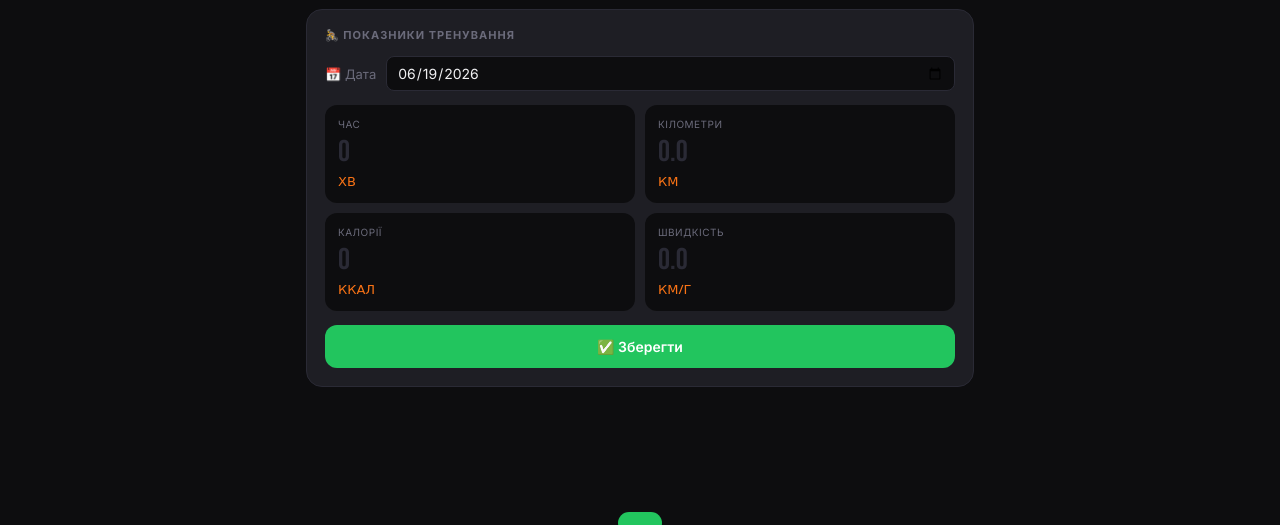
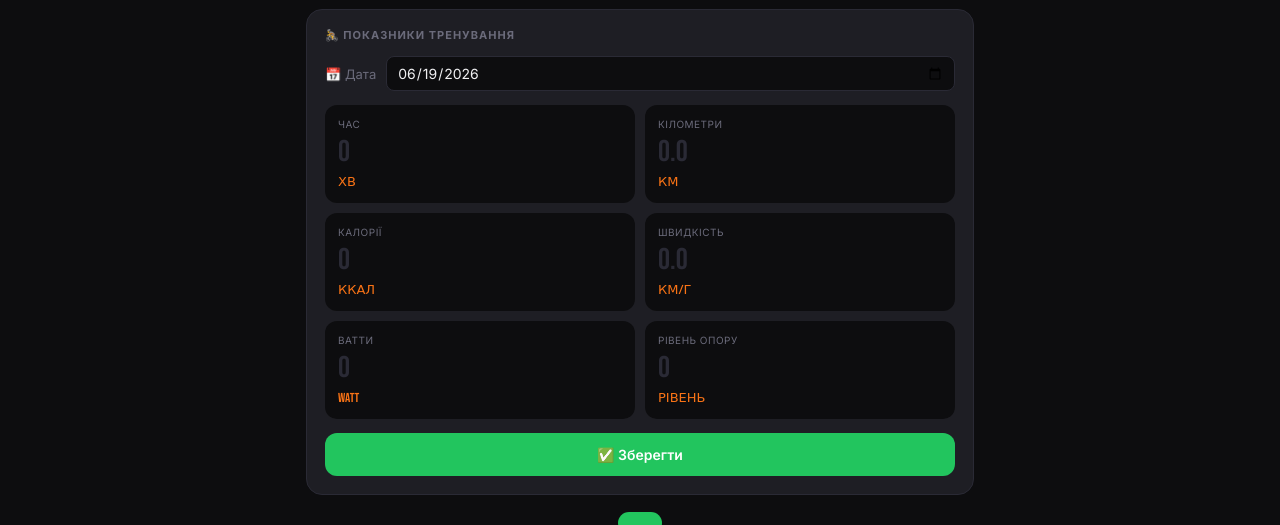
Before and after one commit to andreymurga19-glitch/velo-trek, a website: page public/index.html in a window 1280 px wide. Shown: the part 346-871 px from the top of the page. Before the commit the page ends 800 px from the top, so only its background shows below. Drawn offline with Linux system fonts and the light colour scheme.

Commit message:
Add watt and resistance level tracking

```diff
--- a/public/index.html
+++ b/public/index.html
@@ -296,6 +296,16 @@
           <input type="number" id="cSpeed" placeholder="0.0" step="0.1" min="0">
           <span class="unit">КМ/Г</span>
         </div>
+        <div class="metric-input">
+          <label>Ватти</label>
+          <input type="number" id="cWatt" placeholder="0" step="1" min="0">
+          <span class="unit">WATT</span>
+        </div>
+        <div class="metric-input">
+          <label>Рівень опору</label>
+          <input type="number" id="cLevel" placeholder="0" step="1" min="0" max="20">
+          <span class="unit">РІВЕНЬ</span>
+        </div>
       </div>
       <button class="btn btn-green" onclick="saveCardio()">✅ Зберегти</button>
     </div>
@@ -511,10 +521,12 @@ function saveCardio() {
     id: Date.now(),
     date: document.getElementById('cDate').value||todayStr(),
     time_min: time, km, kcal: parseFloat(document.getElementById('cCal').value)||0,
-    speed: parseFloat(document.getElementById('cSpeed').value)||0
+    speed: parseFloat(document.getElementById('cSpeed').value)||0,
+    watt: parseFloat(document.getElementById('cWatt').value)||0,
+    level: parseFloat(document.getElementById('cLevel').value)||0
   };
   const arr = getCardio(); arr.push(s); saveCardioData(arr);
-  ['cTime','cKm','cCal','cSpeed'].forEach(id=>document.getElementById(id).value='');
+  ['cTime','cKm','cCal','cSpeed','cWatt','cLevel'].forEach(id=>document.getElementById(id).value='');
   document.getElementById('cDate').value = todayStr();
   showToast('✅ Кардіо збережено!');
 }
```
